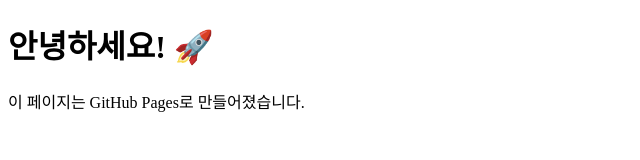
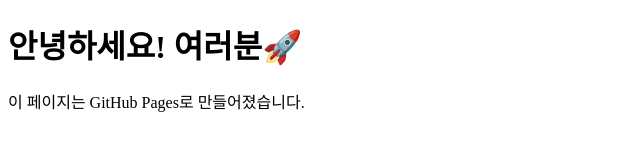
Before and after one commit to gwangheeyi/gwangheeyi.github.io, a plain HTML site: page index.html in a window 1280 px wide. Shown: the whole page, without its empty margins (0-640 px from the left). Drawn offline with Linux system fonts and the light colour scheme.

Commit message:
Update index.html
Git Test 위해 파일 수정해봄

```diff
--- a/index.html
+++ b/index.html
@@ -4,7 +4,7 @@
   <title>내 첫 GitHub Pages</title>
 </head>
 <body>
-  <h1>안녕하세요! 🚀</h1>
+  <h1>안녕하세요! 여러분🚀</h1>
   <p>이 페이지는 GitHub Pages로 만들어졌습니다.</p>
 </body>
 </html>
```
